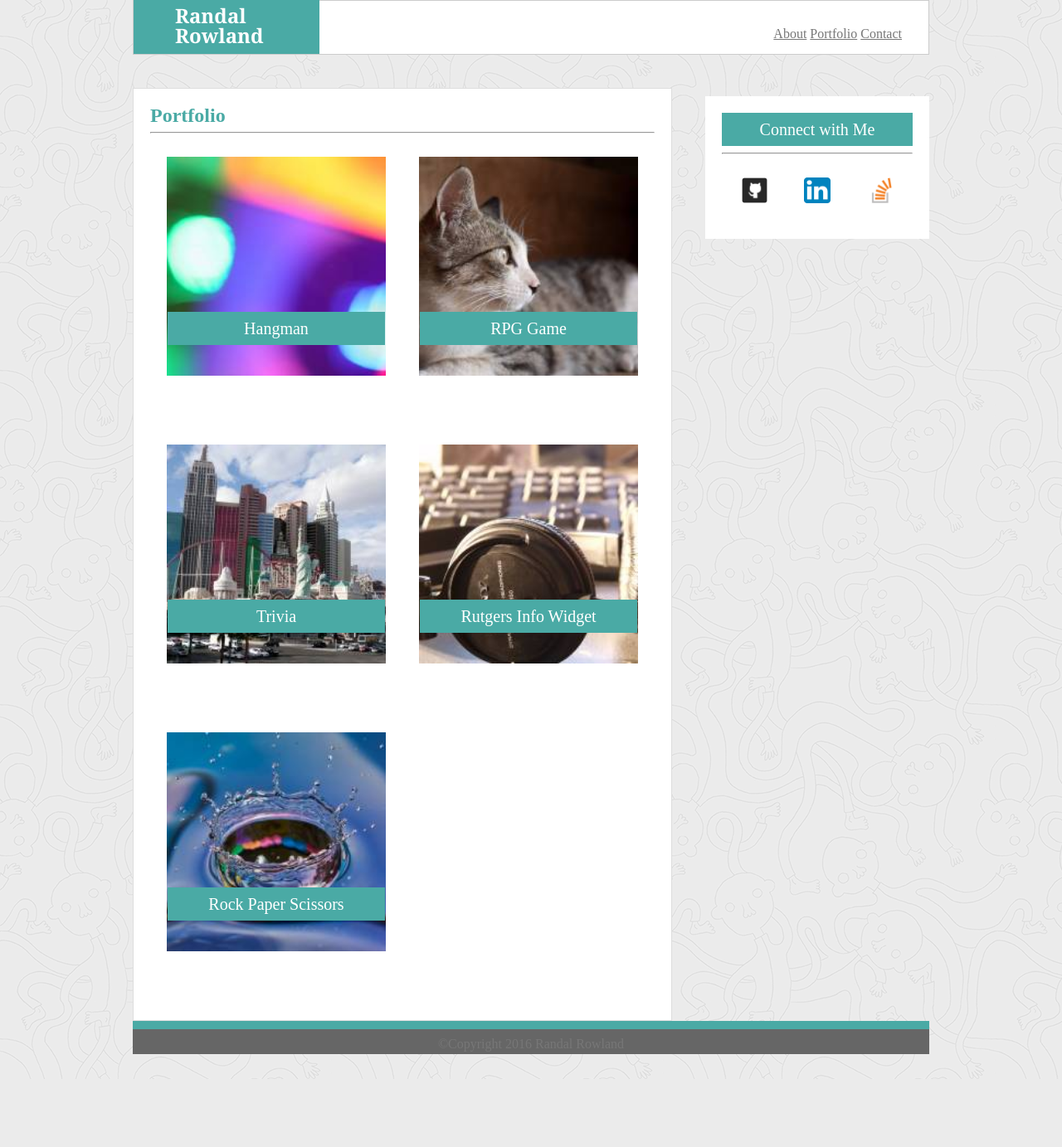
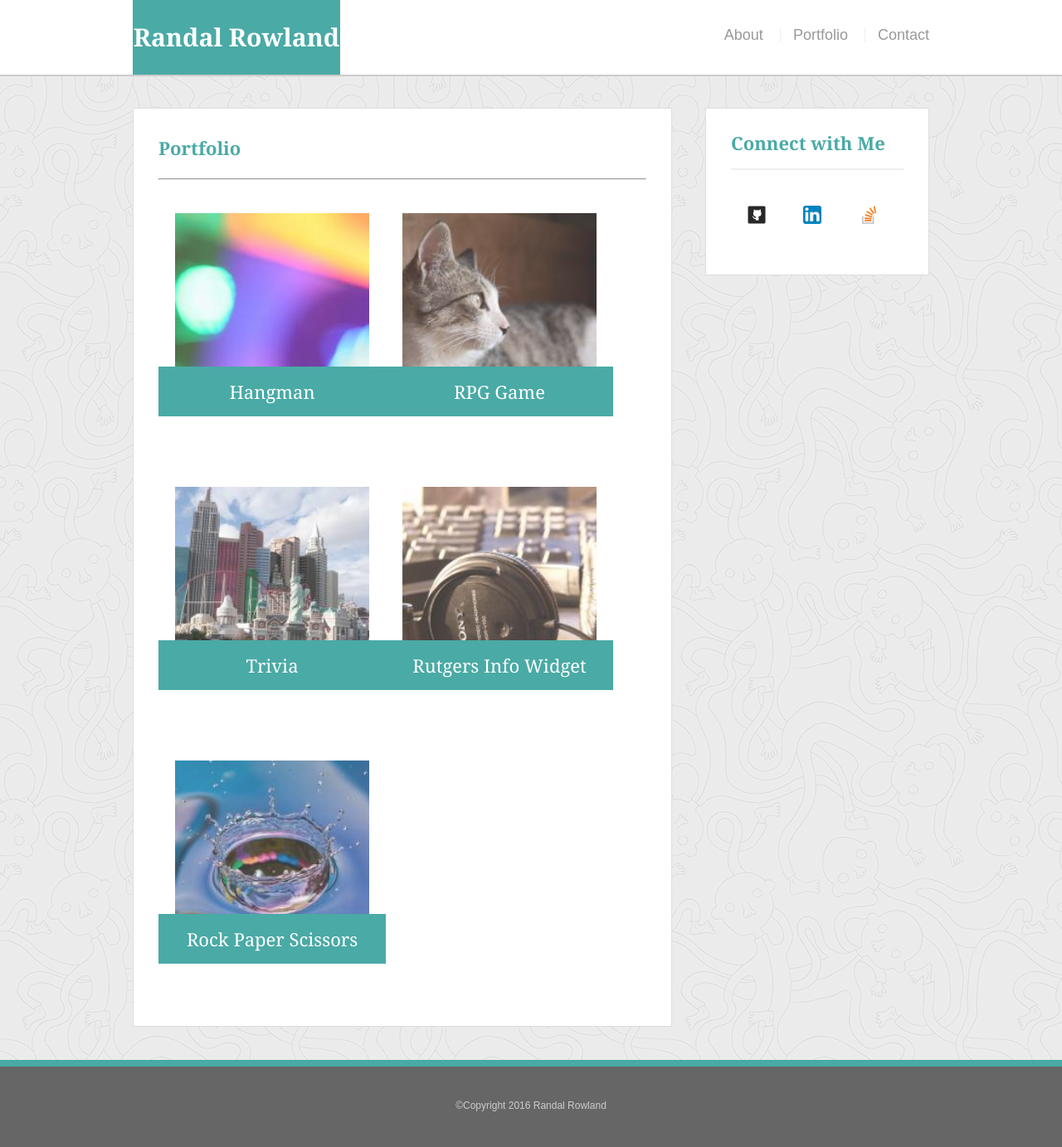
Before and after one commit to RJRowland93/Responsive-Portfolio, a PHP site: page /portfolio.html in a window 1280 px wide. Shown: the whole page at 83% size. Before the commit the page ends 1301 px from the top, so only its background shows below. Run offline with PHP 8.4, Linux system fonts and the light colour scheme.

Commit message:
upadate files according to solutions

```diff
--- a/responsivePortfolio/assets/css/style.css
+++ b/responsivePortfolio/assets/css/style.css
@@ -1,188 +1,214 @@
-* {
-  -webkit-box-sizing: border-box;
-     -moz-box-sizing: border-box;
-          box-sizing: border-box;
-          color: #777;
+body {
+	background: url("ignasi_pattern_s.png");
+	font-size: 18px;
+	line-height: 34px;
+	font-family: 'Arial', 'Helvetica Neue', Helvetica, sans-serif;
+	color: #777;
 }
 
-header {
-	background-color: #fff;
-	border:1px solid #ccc;
-	clear: both;
-	padding: 32px;
-	margin-bottom: 40px;
-}
-h1 {
-	font-family: 'Georgia', Times, "Times New Roman", serif;
-	background-color: #4aaaa5;
-	padding: 10px;
-	padding-left: 50px;
-	float: left;
-	width: 25%;
-	color: #fff;
-	position: relative;
-	top: -36px;
-	right: 32px;
-
-	font-size: 24px;
-	font-weight: bold;
+* {
+	box-sizing: border-box;
 }
 
-h2, h3 {
-	color: #4aaaa5;
-	font-size: 24px;
-	font-weight: bold;
-}
+/*sticky footer stuff*/
+/*http://ryanfait.com/html5-sticky-footer/*/
 
-h6 {
-	position: relative;
-	bottom: 5px;
-}
-
-nav {
-	text-align: right;
-	float: right;
-	width: 200px;
-	}
-
-p {
-	font-family: 'Arial', 'Helvetica Neue', Helvetica, sans-serif;
-	color: #777;
-	padding: 20px;
+* {
+	margin: 0;
 }
 
 html, body {
-	background-image: url("ignasi_pattern_s.png");
 	height: 100%;
-	margin: 0;
 }
 
-footer {
-	text-align: center;
-	clear: both;
-	background: #666;
-	border-top: 10px solid #4aaaa5;
-    height: 30px;
-    width: 100%;
-    padding: 15px;
+.wrapper {
+	min-height: 100%;
+	height: auto !important;
+	height: 100%;
+	margin: 0 auto -105px;
+}
+footer, .push {
+	height: 105px;
+}
+/*end sticky footer stuff*/
+
+/*start hover stuff*/
+#logo:hover,
+input[type=submit]:hover {
+	background: #5E7F7E;
+}
+nav a:hover {
+	color: #5E7F7E;
+}
+.social:hover {
+	opacity: .8;
+	cursor: pointer;
 }
 
+/*general*/
 
-input {
-    width: 100%;
-    padding: 12px 20px;
-    box-sizing: border-box;
+.container {
+	width: 100%;
+	max-width: 960px;
+	margin: 0 auto;
+	clear: both;
+}
+h1,
+h2,
+h3,
+p {
+	margin-bottom: 20px;
+}
+p:last-child {
+	margin-bottom: 0;
+}
+h1, h2, h3 {
+	font-family: 'Georgia', Times, Times New Roman, serif;
+	font-weight: 700;
+	color: #4aaaa5;
+}
+h1 {
+	font-size: 30px;
+	line-height: 49px;
+	border-bottom: 3px solid #ddd;
+	padding-bottom: 20px;
+}
+h2,
+h3 {
+	font-size: 22px;
 }
 
-textarea {
+/*header*/
+
+#masthead {
+	background: #fff;
+	margin: 0 0 30px;
+	z-index: 99;
+	color: #fff;
+	overflow: auto;
+	border-bottom: 2px solid #ccc;
+	position: fixed;
 	width: 100%;
-	height: 50%;
-    padding: 12px 20px;
-    box-sizing: border-box;
+}
+#logo {
+	width: 250px;
+	height: 90px;
+	background: #4aaaa5;
+	float: left;
+	font-family: 'Georgia', Times, Times New Roman, serif;
+	text-align: center;
+	line-height: 90px;
+	color: #fff;
+	font-weight: 700;
+	font-size: 30px;
+	text-decoration: none;
+}
+nav {
+	float: right;
+	margin-top: 25px;
+}
+nav a {
+	color: #999;
+	text-decoration: none;
+	margin-left: 15px;
+	display: inline-block;
+	border-left: 1px solid #efefef;
+	padding-left: 15px;
+	line-height: 18px;
+}
+nav a:first-child {
+	border-left: 0 none;
 }
 
-button {
-	background: #4aaaa5;
-	padding: 12px 20px;
-    box-sizing: border-box;
-    color: #fff;
+/*footer*/
+
+footer {
+	background: #666;
+	color: #fff;
+	padding: 30px 0;
+	clear: both;
+	border-top: 8px solid #4aaaa5;
+	color: #ccc;
+	font-size: 12px;
+	text-align: center;
 }
 
+/*sidebar*/
 
-div.wrapper {
-	margin: 0 auto;
-	width: 960px;
-	min-height: 100%;
-	margin-bottom: -30px;
+.sidebar {
+	background: #fff;
+	padding: 30px;
+	width: 100%;
+	max-width: 270px;
+	float: right;
+	border: 1px solid #ddd;
+	margin-bottom: 20px;
+}
+h3,
+.sidebar h2 {
+	border-bottom: 2px solid #eee;
+	padding-bottom: 20px;
+	margin-bottom: 15px;
+	line-height: 22px;
+}
+.social {
+	width: 62px;
+	height: 62px;
+	margin-top: 8px;
+	margin-right: 5px;
+}
+.social:last-child {
+	margin-right: 0;
 }
 
-div.wrapper:after {
-	content: "";
-	display: block;
+/*main*/
+
+#main-container {
+	padding-top: 130px;
+}
+.main-section {
+	background: #fff;
+ 	padding: 30px;
+	margin: 0 0 40px 0;
+	width: 100%;
+	max-width: 650px;
+	float: left;
+	border: 1px solid #ddd;
 }
 
-.site-footer, div.wrapper:after {
-	height: 30px;
+/*contact page*/
+
+#contact-form ul {
+	margin-bottom: 20px;
 }
-
-div.content {
-	width: 650px;
-	background: #fff;
-	border: 1px solid #ddd;
-	float: left;
-	padding: 20px;
-	clear:both;
-	margin: 0 auto;
+#contact-form li {
+	margin-bottom: 10px;
 }
-
-#selfPic {
-	float: left;
-	height: 150px;
-	width: 25%;
-	padding-right: 20px;
-}
-
-div.contact {
-	width: 270px;
-	float: right;
-	padding: 20px;
-	margin: 10px auto;
-	text-align: center;
-	overflow: auto;
-	background: #fff;
-}
-
-.overlay {
-	position: relative;
-	bottom: 100px;
-	width: 86%;
-	margin: 0 auto;
-}
-
-h3 {
-	color: #fff;
-	background-color: #4aaaa5;
-	font-size: 20px;
-	font-weight: normal;
-	padding: 10px;
-	text-align: center;
+label,
+input[type=text],
+input[type=email],
+textarea {
+	display: block;
 	width: 100%;
 }
-
-.logo {
-	display: inline;
-	width: 31%;
+input[type=text],
+input[type=email],
+textarea {
+	height: 35px;
+	border: 1px solid #ddd;
+	padding: 0 10px;
+	font-size: 14px;
 }
-
-.border {
-	border-left-style: solid;
-	border-right-style: solid;
+textarea {
+	height: 200px;
 }
-
-#Hangman {
-	width: 50%;
-	float: left;
-
-}
-#RPS {
-	width: 50%;
-	float: left;
-
-}
-#RPG {
-	width: 50%;
-	float: left;
-
-}
-#Widget {
-	width: 50%;
-	float: left;
-
-}
-#Trivia {
-	width: 50%;
-	float: left;
-
+input[type=submit] {
+	background: #4aaaa5;
+	border: 0 none;
+	color: #fff;
+	font-size: 18px;
+	padding: 10px 30px;
+	cursor: pointer;
 }
 
 section img {
@@ -190,3 +216,59 @@ section img {
 	width: 100%;
 	padding: 20px;
 }
+
+/*portfolio page*/
+
+.work {
+	width: 274px;
+	overflow: auto;
+	position: relative;
+	float: left;
+	margin: 20px 0 25px;
+}
+.work:nth-child(even) {
+	margin-right: 40px;
+}
+.work img {
+	width: 100%;
+	border: 0 none;
+	opacity: .8;
+}
+.work h3 {
+	border-bottom: 0;
+	background: #4aaaa5;
+	color: #fff;
+	text-align: center;
+	position: absolute;
+	padding: 15px;
+	width: 100%;
+	bottom: 20px;
+	line-height: 30px;
+	margin-bottom: 0;
+	font-weight: 300;
+}
+.auth-image {
+	width: 200px;
+	height: auto;
+	margin-top: 10px;
+	float: left;
+	margin-right: 25px;
+}
+
+/* Media Queries */
+
+@media screen (max-width: 980px) {
+
+}
+
+@media screen (max-width: 768px) {
+
+}
+
+@media screen (max-width: 640px) {
+
+	header {
+		position: static;
+	}
+
+}
--- a/responsivePortfolio/portfolio.html
+++ b/responsivePortfolio/portfolio.html
@@ -2,78 +2,74 @@
 <html>
 <head>
 	<meta charset="UTF-8">
+	<meta name="viewport" content="width=device-width, initial-scale=1">
 	<title>Randal Rowland's Portfolio</title>
 	<link rel="stylesheet" type="text/css" href="assets/css/reset.css">
 	<link rel="stylesheet" type="text/css" href="assets/css/style.css">
 </head>
 <body>
-
-	<div class="wrapper">
-
 	<!-- Header -->
-
-		<header>
-
-			<h1>Randal Rowland</h1>
-
+		<header id="masthead">
+			<div class="container">
+				<a href="#" id="logo">Randal Rowland</a>
 				<nav>
 					<a href="index.html">About</a>
 					<a href="portfolio.html">Portfolio</a>
 					<a href="contact.html">Contact</a>
 				</nav>
-
+			</div>
 		</header>
 
 	<!-- Main Content -->
 
-		<div class="content">
+		<div id="main-container" class="container">
+				<section class="main-section">
 					<h2>Portfolio</h2>
 					<hr>
-			<section id="Hangman">
+					<div class="work">
 						<img src="assets/images/abstract.jpg" alt="Hangman">
-				<h3 class="overlay">Hangman</h3>
-			</section>
+						<h3>Hangman</h3>
+					</div>
 
-			<section id="RPG">
+					<div class="work">
 						<img src="assets/images/cats.jpg" alt="RPG Game">
-				<h3 class="overlay">RPG Game</h3>
-			</section>
+						<h3>RPG Game</h3>
+					</div>
 
-			<section id="Trivia">
+					<div class="work">
 						<img src="assets/images/city.jpg" alt="Trivia">
-				<h3 class="overlay">Trivia</h3>
-			</section>
+						<h3>Trivia</h3>
+					</div>
 
-			<section id="Widget">
+					<div class="work">
 						<img src="assets/images/headphones.jpg" alt="Rutgers Info Widget">
-				<div class="overlay">
-					<h3 >Rutgers Info Widget</h3>
+						<h3>Rutgers Info Widget</h3>
+					</div>
+
+					<div class="work">
+						<img src="assets/images/nature.jpg" alt="Rock Paper Scissors">
+						<h3>Rock Paper Scissors</h3>
 					</div>
 				</section>
 
-			<section id="RPS">
-				<img src="assets/images/nature.jpg" alt="Rock Paper Scissors">
-				<h3 class="overlay">Rock Paper Scissors</h3>
+	<!--sidebar -->
+
+			<section class="sidebar">
+				<div id="connect">
+					<h2>Connect with Me</h2>
+
+					<a href="https://github.com/RJRowland93" target="_blank"><img src="assets/images/gitHubLogo.png" class="social" alt="Github Logo"></a>
+					<a href="https://www.linkedin.com/in/randal-rowland-186523124" target="_blank"><img src="assets/images/linkedInLogo.png" alt="LinkedIn Logo" class="social"></a>
+					<a href="http://stackoverflow.com/users/7016372/randal-rowland" target="_blank"><img src="assets/images/stackoverflowLogo.png" alt="stackoverflow Logo" class="social"></a>
+				</div>
 			</section>
+			<div class="push"></div>
 		</div>
-
-	<!-- Contat Me -->
-
-		<div class="contact">
-			<h3>Connect with Me</h3>
-			<hr>
-			<section class="logos">
-				<a href="https://github.com/RJRowland93" target="_blank"><img src="assets/images/gitHubLogo.png" id="git" alt="Github Logo" class="logo"></a>
-				<a href="https://www.linkedin.com/in/randal-rowland-186523124" target="_blank"><img src="assets/images/linkedInLogo.png" alt="LinkedIn Logo" id="lin" class="logo"></a>
-				<a href="http://stackoverflow.com/users/7016372/randal-rowland" target="_blank"><img src="assets/images/stackoverflowLogo.png" alt="stackoverflow Logo" id="sof" class="logo"></a>
-			</section>
+<!--footer-->
+		<footer>
+			<div class="container">
+				&copy;Copyright 2016 Randal Rowland
 			</div>
-
-		<footer>
-			<h6>&copy;Copyright 2016 Randal Rowland</h6>
 		</footer>
-
-	</div>
-
 </body>
 </html>
```
Also changed, not shown: responsivePortfolio/contact.html (+38 -55 lines), responsivePortfolio/index.html (+24 -33 lines). Lines whose indentation alone changed are shown as unchanged.
